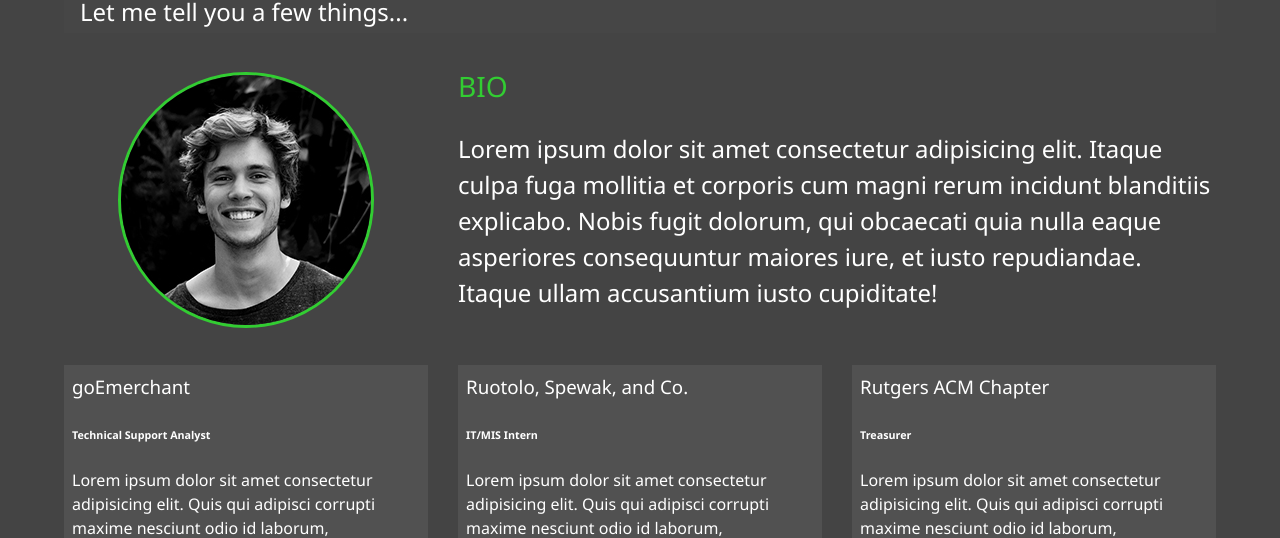
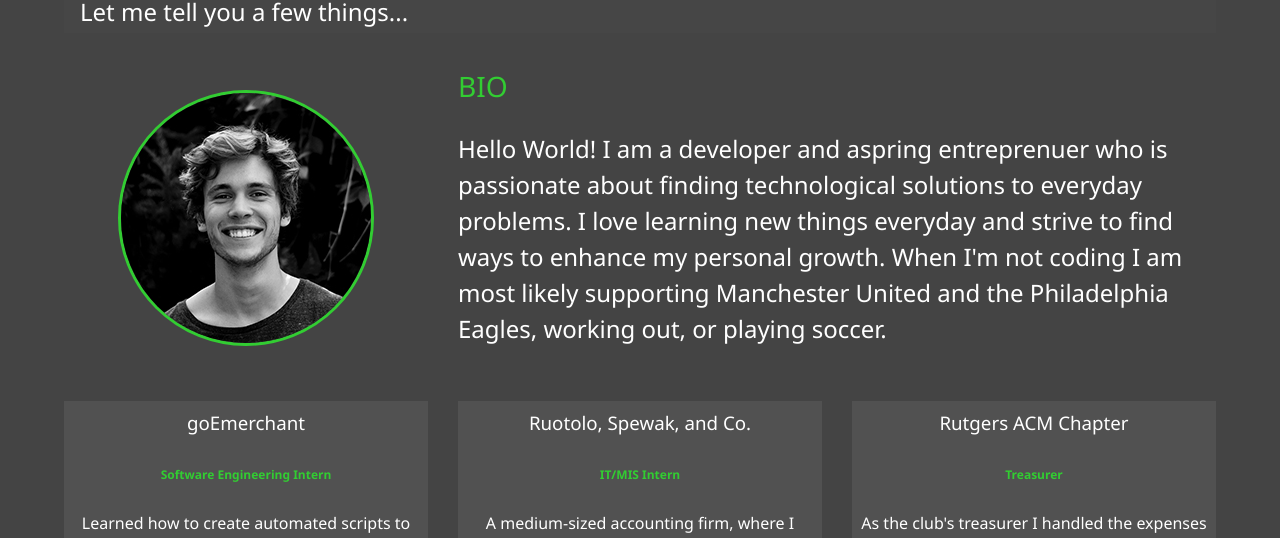
Before and after one commit to EddyYeung1/Portfolio-Website, a website: page dist/about.html in a window 1280 px wide. Shown: the part 217-755 px from the top of the page. Drawn offline with Linux system fonts and the light colour scheme.

Commit message:
added descriptions and bio for about page

```diff
--- a/scss/main.scss
+++ b/scss/main.scss
@@ -112,6 +112,12 @@ main {
     background: lighten($primary-color, 5);
     padding: 0.5em;
     border-bottom: $secondary-color 5px solid;
+    text-align: center;
+  }
+
+  h6 {
+    color: $secondary-color;
+    font-size: 0.75rem;
   }
 }
 
```
Also changed, not shown: dist/about.html, dist/css/main.css.
